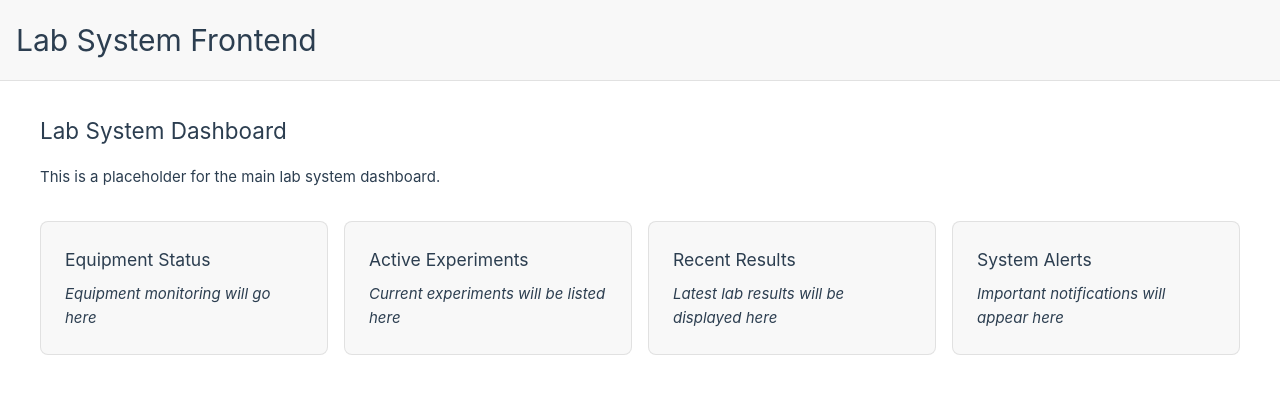
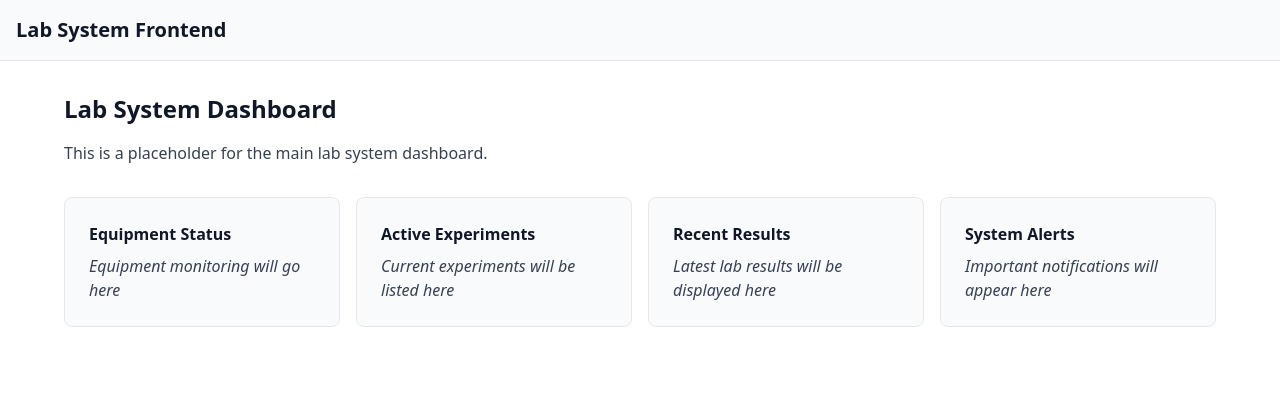
Before and after one commit to CS31A/Lab-System-Frontend, a Vue app: page / in a window 1280 px wide. Shown: the top 394 px of the page. Built offline with nearby package versions, Linux system fonts and the light colour scheme; the HTML template or start-up script is replaced by a standard one.

Commit message:
feat: setup tailwind agan and removed base.css and usage of native css - updated placeholder components to use tailwind

```diff
--- a/package.json
+++ b/package.json
@@ -14,8 +14,10 @@
     "lint:fix": "eslint . --fix"
   },
   "dependencies": {
+    "@tailwindcss/vite": "^4.1.11",
     "axios": "^1.11.0",
     "pinia": "^3.0.3",
+    "tailwindcss": "^4.1.11",
     "vue": "^3.5.17",
     "vue-router": "^4.5.1"
   },
--- a/src/App.vue
+++ b/src/App.vue
@@ -3,49 +3,18 @@ import { RouterView } from 'vue-router'
 </script>
 
 <template>
-  <div id="app">
-    <header>
-      <h1>Lab System Frontend</h1>
+  <div id="app" class="min-h-screen flex flex-col">
+    <header class="bg-gray-50 dark:bg-gray-800 p-4 border-b border-gray-200 dark:border-gray-700">
+      <h1 class="m-0 text-gray-900 dark:text-white text-xl font-semibold">Lab System Frontend</h1>
       <!-- Navigation will go here -->
     </header>
 
-    <main>
+    <main class="flex-1 p-8">
       <RouterView />
     </main>
 
-    <footer>
+    <footer class="bg-gray-50 dark:bg-gray-800 p-4 border-t border-gray-200 dark:border-gray-700 text-center">
       <!-- Footer content will go here -->
     </footer>
   </div>
 </template>
-
-<style scoped>
-#app {
-  min-height: 100vh;
-  display: flex;
-  flex-direction: column;
-}
-
-header {
-  background-color: var(--color-background-soft);
-  padding: 1rem;
-  border-bottom: 1px solid var(--color-border);
-}
-
-header h1 {
-  margin: 0;
-  color: var(--color-heading);
-}
-
-main {
-  flex: 1;
-  padding: 2rem;
-}
-
-footer {
-  background-color: var(--color-background-soft);
-  padding: 1rem;
-  border-top: 1px solid var(--color-border);
-  text-align: center;
-}
-</style>
--- a/src/assets/base.css
+++ /dev/null
@@ -1,86 +0,0 @@
-/* color palette from <https://github.com/vuejs/theme> */
-:root {
-  --vt-c-white: #ffffff;
-  --vt-c-white-soft: #f8f8f8;
-  --vt-c-white-mute: #f2f2f2;
-
-  --vt-c-black: #181818;
-  --vt-c-black-soft: #222222;
-  --vt-c-black-mute: #282828;
-
-  --vt-c-indigo: #2c3e50;
-
-  --vt-c-divider-light-1: rgba(60, 60, 60, 0.29);
-  --vt-c-divider-light-2: rgba(60, 60, 60, 0.12);
-  --vt-c-divider-dark-1: rgba(84, 84, 84, 0.65);
-  --vt-c-divider-dark-2: rgba(84, 84, 84, 0.48);
-
-  --vt-c-text-light-1: var(--vt-c-indigo);
-  --vt-c-text-light-2: rgba(60, 60, 60, 0.66);
-  --vt-c-text-dark-1: var(--vt-c-white);
-  --vt-c-text-dark-2: rgba(235, 235, 235, 0.64);
-}
-
-/* semantic color variables for this project */
-:root {
-  --color-background: var(--vt-c-white);
-  --color-background-soft: var(--vt-c-white-soft);
-  --color-background-mute: var(--vt-c-white-mute);
-
-  --color-border: var(--vt-c-divider-light-2);
-  --color-border-hover: var(--vt-c-divider-light-1);
-
-  --color-heading: var(--vt-c-text-light-1);
-  --color-text: var(--vt-c-text-light-1);
-
-  --section-gap: 160px;
-}
-
-@media (prefers-color-scheme: dark) {
-  :root {
-    --color-background: var(--vt-c-black);
-    --color-background-soft: var(--vt-c-black-soft);
-    --color-background-mute: var(--vt-c-black-mute);
-
-    --color-border: var(--vt-c-divider-dark-2);
-    --color-border-hover: var(--vt-c-divider-dark-1);
-
-    --color-heading: var(--vt-c-text-dark-1);
-    --color-text: var(--vt-c-text-dark-2);
-  }
-}
-
-*,
-*::before,
-*::after {
-  box-sizing: border-box;
-  margin: 0;
-  font-weight: normal;
-}
-
-body {
-  min-height: 100vh;
-  color: var(--color-text);
-  background: var(--color-background);
-  transition:
-    color 0.5s,
-    background-color 0.5s;
-  line-height: 1.6;
-  font-family:
-    Inter,
-    -apple-system,
-    BlinkMacSystemFont,
-    'Segoe UI',
-    Roboto,
-    Oxygen,
-    Ubuntu,
-    Cantarell,
-    'Fira Sans',
-    'Droid Sans',
-    'Helvetica Neue',
-    sans-serif;
-  font-size: 15px;
-  text-rendering: optimizeLegibility;
-  -webkit-font-smoothing: antialiased;
-  -moz-osx-font-smoothing: grayscale;
-}
--- a/src/assets/main.css
+++ b/src/assets/main.css
@@ -1,58 +1 @@
-@import './base.css';
-
-/* Lab System Frontend - Main Styles */
-
-#app {
-  font-weight: normal;
-}
-
-/* Links and interactive elements */
-a {
-  color: var(--color-text);
-  text-decoration: none;
-  transition: color 0.3s ease;
-}
-
-a:hover {
-  color: var(--color-heading);
-}
-
-/* Utility classes */
-.text-center {
-  text-align: center;
-}
-
-.text-muted {
-  color: var(--color-text-light-2);
-}
-
-/* Button styles placeholder */
-.btn {
-  display: inline-block;
-  padding: 0.5rem 1rem;
-  border: 1px solid var(--color-border);
-  border-radius: 4px;
-  background-color: var(--color-background);
-  color: var(--color-text);
-  cursor: pointer;
-  transition: all 0.3s ease;
-}
-
-.btn:hover {
-  background-color: var(--color-background-soft);
-  border-color: var(--color-border-hover);
-}
-
-/* Form elements placeholder */
-.form-group {
-  margin-bottom: 1rem;
-}
-
-.form-control {
-  width: 100%;
-  padding: 0.5rem;
-  border: 1px solid var(--color-border);
-  border-radius: 4px;
-  background-color: var(--color-background);
-  color: var(--color-text);
-}
+@import 'tailwindcss';
--- a/src/components/HelloWorld.vue
+++ b/src/components/HelloWorld.vue
@@ -6,28 +6,9 @@ defineProps<{
 </script>
 
 <template>
-  <div class="placeholder-component">
-    <h2>{{ title || 'Placeholder Component' }}</h2>
-    <p>This is a placeholder component. Replace with actual lab system functionality.</p>
+  <div class="p-4 border-2 border-dashed border-gray-300 dark:border-gray-600 rounded-lg text-center">
+    <h2 class="text-gray-900 dark:text-white mb-2 text-lg font-semibold">{{ title || 'Placeholder Component' }}</h2>
+    <p class="text-gray-700 dark:text-gray-300 m-0">This is a placeholder component. Replace with actual lab system functionality.</p>
     <!-- Component content will go here -->
   </div>
 </template>
-
-<style scoped>
-.placeholder-component {
-  padding: 1rem;
-  border: 2px dashed var(--color-border);
-  border-radius: 8px;
-  text-align: center;
-}
-
-.placeholder-component h2 {
-  color: var(--color-heading);
-  margin-bottom: 0.5rem;
-}
-
-.placeholder-component p {
-  color: var(--color-text);
-  margin: 0;
-}
-</style>
--- a/src/components/PlaceholderComponent.vue
+++ b/src/components/PlaceholderComponent.vue
@@ -9,40 +9,13 @@ defineProps<Props>()
 </script>
 
 <template>
-  <div class="placeholder">
-    <div class="placeholder-header">
-      <h3>{{ name }}</h3>
+  <div class="border border-gray-200 dark:border-gray-700 rounded-lg p-4 my-4 bg-gray-50 dark:bg-gray-800">
+    <div class="border-b border-gray-200 dark:border-gray-700 pb-2 mb-4">
+      <h3 class="m-0 text-gray-900 dark:text-white font-semibold">{{ name }}</h3>
     </div>
-    <div class="placeholder-content">
-      <p>{{ description || 'Component placeholder - implement functionality here' }}</p>
+    <div>
+      <p class="text-gray-700 dark:text-gray-300 italic mb-4">{{ description || 'Component placeholder - implement functionality here' }}</p>
       <slot />
     </div>
   </div>
 </template>
-
-<style scoped>
-.placeholder {
-  border: 1px solid var(--color-border);
-  border-radius: 8px;
-  padding: 1rem;
-  margin: 1rem 0;
-  background-color: var(--color-background-soft);
-}
-
-.placeholder-header {
-  border-bottom: 1px solid var(--color-border);
-  padding-bottom: 0.5rem;
-  margin-bottom: 1rem;
-}
-
-.placeholder-header h3 {
-  margin: 0;
-  color: var(--color-heading);
-}
-
-.placeholder-content p {
-  color: var(--color-text);
-  font-style: italic;
-  margin-bottom: 1rem;
-}
-</style>
--- a/src/components/TheWelcome.vue
+++ b/src/components/TheWelcome.vue
@@ -3,67 +3,30 @@
 </script>
 
 <template>
-  <div class="lab-dashboard">
-    <h2>Lab System Dashboard</h2>
-    <p>This is a placeholder for the main lab system dashboard.</p>
+  <div class="max-w-6xl mx-auto">
+    <h2 class="text-gray-900 dark:text-white mb-4 text-2xl font-bold">Lab System Dashboard</h2>
+    <p class="text-gray-700 dark:text-gray-300 mb-8">This is a placeholder for the main lab system dashboard.</p>
 
-    <div class="dashboard-grid">
-      <div class="dashboard-card">
-        <h3>Equipment Status</h3>
-        <p>Equipment monitoring will go here</p>
+    <div class="grid grid-cols-1 md:grid-cols-2 lg:grid-cols-2 xl:grid-cols-4 gap-4 mt-8">
+      <div class="p-6 border border-gray-200 dark:border-gray-700 rounded-lg bg-gray-50 dark:bg-gray-800">
+        <h3 class="text-gray-900 dark:text-white mb-2 font-semibold">Equipment Status</h3>
+        <p class="text-gray-700 dark:text-gray-300 m-0 italic">Equipment monitoring will go here</p>
       </div>
 
-      <div class="dashboard-card">
-        <h3>Active Experiments</h3>
-        <p>Current experiments will be listed here</p>
+      <div class="p-6 border border-gray-200 dark:border-gray-700 rounded-lg bg-gray-50 dark:bg-gray-800">
+        <h3 class="text-gray-900 dark:text-white mb-2 font-semibold">Active Experiments</h3>
+        <p class="text-gray-700 dark:text-gray-300 m-0 italic">Current experiments will be listed here</p>
       </div>
 
-      <div class="dashboard-card">
-        <h3>Recent Results</h3>
-        <p>Latest lab results will be displayed here</p>
+      <div class="p-6 border border-gray-200 dark:border-gray-700 rounded-lg bg-gray-50 dark:bg-gray-800">
+        <h3 class="text-gray-900 dark:text-white mb-2 font-semibold">Recent Results</h3>
+        <p class="text-gray-700 dark:text-gray-300 m-0 italic">Latest lab results will be displayed here</p>
       </div>
 
-      <div class="dashboard-card">
-        <h3>System Alerts</h3>
-        <p>Important notifications will appear here</p>
+      <div class="p-6 border border-gray-200 dark:border-gray-700 rounded-lg bg-gray-50 dark:bg-gray-800">
+        <h3 class="text-gray-900 dark:text-white mb-2 font-semibold">System Alerts</h3>
+        <p class="text-gray-700 dark:text-gray-300 m-0 italic">Important notifications will appear here</p>
       </div>
     </div>
   </div>
 </template>
-
-<style scoped>
-.lab-dashboard {
-  max-width: 1200px;
-  margin: 0 auto;
-}
-
-.lab-dashboard h2 {
-  color: var(--color-heading);
-  margin-bottom: 1rem;
-}
-
-.dashboard-grid {
-  display: grid;
-  grid-template-columns: repeat(auto-fit, minmax(250px, 1fr));
-  gap: 1rem;
-  margin-top: 2rem;
-}
-
-.dashboard-card {
-  padding: 1.5rem;
-  border: 1px solid var(--color-border);
-  border-radius: 8px;
-  background-color: var(--color-background-soft);
-}
-
-.dashboard-card h3 {
-  color: var(--color-heading);
-  margin-bottom: 0.5rem;
-}
-
-.dashboard-card p {
-  color: var(--color-text);
-  margin: 0;
-  font-style: italic;
-}
-</style>
--- a/src/components/icons/PlaceholderIcon.vue
+++ b/src/components/icons/PlaceholderIcon.vue
@@ -6,23 +6,15 @@ interface Props {
 
 const props = withDefaults(defineProps<Props>(), {
   icon: '🔧',
-  size: 20
+  size: 20,
 })
 </script>
 
 <template>
   <div
-    class="icon-placeholder"
+    class="flex items-center justify-center"
     :style="{ width: `${size}px`, height: `${size}px`, fontSize: `${size - 4}px` }"
   >
     {{ icon }}
   </div>
 </template>
-
-<style scoped>
-.icon-placeholder {
-  display: flex;
-  align-items: center;
-  justify-content: center;
-}
-</style>
--- a/src/views/AboutView.vue
+++ b/src/views/AboutView.vue
@@ -1,24 +1,7 @@
 <template>
-  <div class="about">
-    <h1>About Page</h1>
-    <p>This is the about page placeholder. Information about the Lab System will go here.</p>
+  <div class="max-w-4xl mx-auto">
+    <h1 class="text-gray-900 dark:text-white mb-4 text-3xl font-bold">About Page</h1>
+    <p class="text-gray-700 dark:text-gray-300 leading-relaxed">This is the about page placeholder. Information about the Lab System will go here.</p>
     <!-- About page content will go here -->
   </div>
 </template>
-
-<style scoped>
-.about {
-  max-width: 800px;
-  margin: 0 auto;
-}
-
-.about h1 {
-  color: var(--color-heading);
-  margin-bottom: 1rem;
-}
-
-.about p {
-  color: var(--color-text);
-  line-height: 1.6;
-}
-</style>
--- a/src/views/HomeView.vue
+++ b/src/views/HomeView.vue
@@ -3,13 +3,7 @@ import TheWelcome from '../components/TheWelcome.vue'
 </script>
 
 <template>
-  <div class="home">
+  <div class="w-full">
     <TheWelcome />
   </div>
 </template>
-
-<style scoped>
-.home {
-  width: 100%;
-}
-</style>
--- a/vite.config.ts
+++ b/vite.config.ts
@@ -1,5 +1,6 @@
 import { fileURLToPath, URL } from 'node:url'
 
+import tailwindcss from '@tailwindcss/vite'
 import vue from '@vitejs/plugin-vue'
 import { defineConfig } from 'vite'
 import vueDevTools from 'vite-plugin-vue-devtools'
@@ -9,6 +10,7 @@ export default defineConfig({
   plugins: [
     vue(),
     vueDevTools(),
+    tailwindcss(),
   ],
   resolve: {
     alias: {
```
Also changed, not shown: src/components/WelcomeItem.vue (+7 -48 lines), 2 other files (tests, documents, lock files or other folders).
